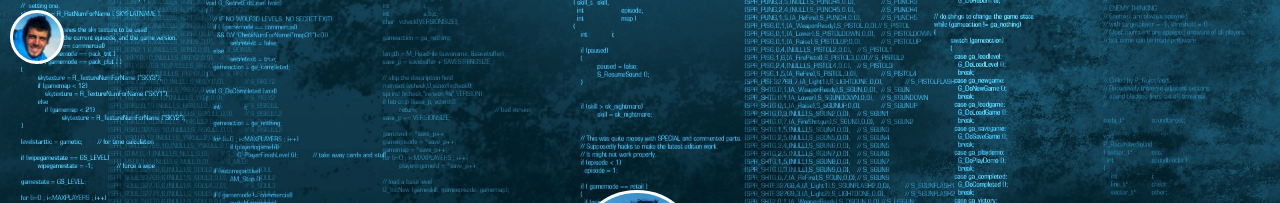
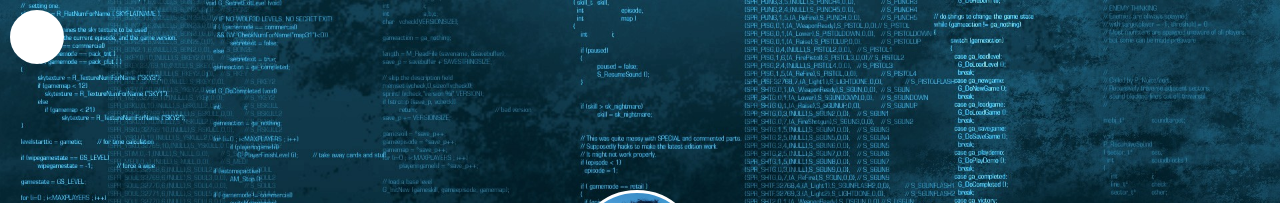
Before and after one commit to ebourmalo/ebourmalo.github.io, a Jekyll site: the page built from index.html, in a window 1280 px wide. Shown: the top 203 px of the page. Built offline with Jekyll 4.4.1, drawn with Linux system fonts in a browser that asks for light colours; nearby versions of some CDN libraries; some web fonts are replaced; Markdown is read by kramdown in place of the engine named in the settings; the list of posts is cut into pages by our own code.

Commit message:
change the nav logo

```diff
--- a/_includes/header.html
+++ b/_includes/header.html
@@ -1,5 +1,5 @@
 <!-- header start -->
 
-<a href="{{ site.url }}" class="logo-readium"><span class="logo" style="background-image: url({{ site.logo }})"></span></a>
+<a href="{{ site.url }}" class="logo-readium"><span class="logo" style="background-image: url({{ site.logo_nav }})"></span></a>
 
 <!-- header end -->
```
